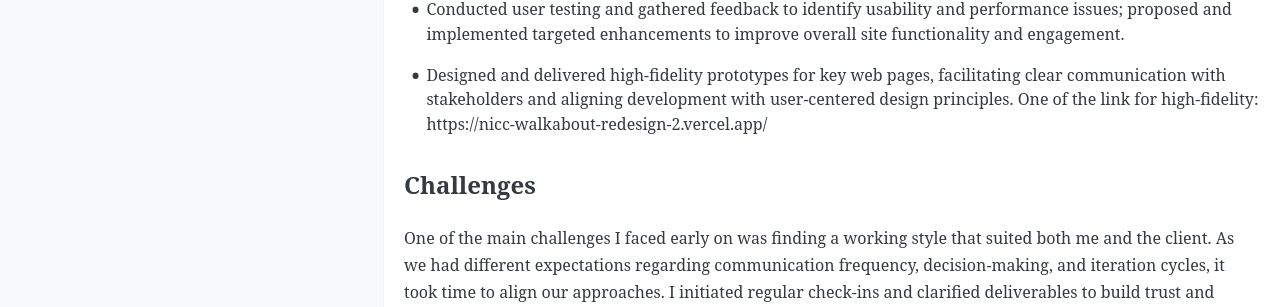
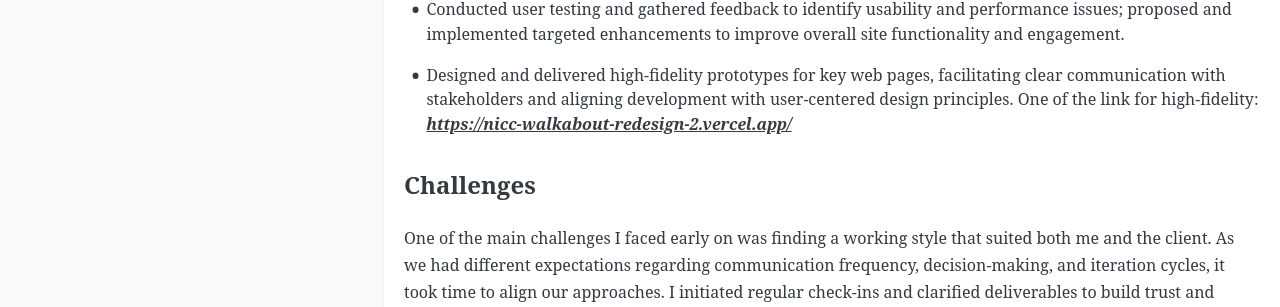
Before and after one commit to haozixin/allenBlog, a Jekyll site: the page built from _posts/2025-03-07-Internship_Web_Developer.md, in a window 1280 px wide and 1286 px high. Shown: the part 793-1100 px from the top of the window. Built offline with Jekyll 4.4.1, drawn with Linux system fonts in a browser that asks for light colours; comment, search, counter and statistics services are not loaded.

Commit message:
update high-fidelity prototype link formatting in internship post

```diff
--- a/_posts/2025-03-07-Internship_Web_Developer.md
+++ b/_posts/2025-03-07-Internship_Web_Developer.md
@@ -26,7 +26,7 @@ Clemenger Media Sales (CMS) is an independent advertising sales agency specializ
 
 - Conducted user testing and gathered feedback to identify usability and performance issues; proposed and implemented targeted enhancements to improve overall site functionality and engagement.
 
-- Designed and delivered high-fidelity prototypes for key web pages, facilitating clear communication with stakeholders and aligning development with user-centered design principles. One of the link for high-fidelity: https://nicc-walkabout-redesign-2.vercel.app/
+- Designed and delivered high-fidelity prototypes for key web pages, facilitating clear communication with stakeholders and aligning development with user-centered design principles. One of the link for high-fidelity: **_<u> https://nicc-walkabout-redesign-2.vercel.app/ </u>_**
 
 
 
```
Also changed, not shown: 2 other files.
